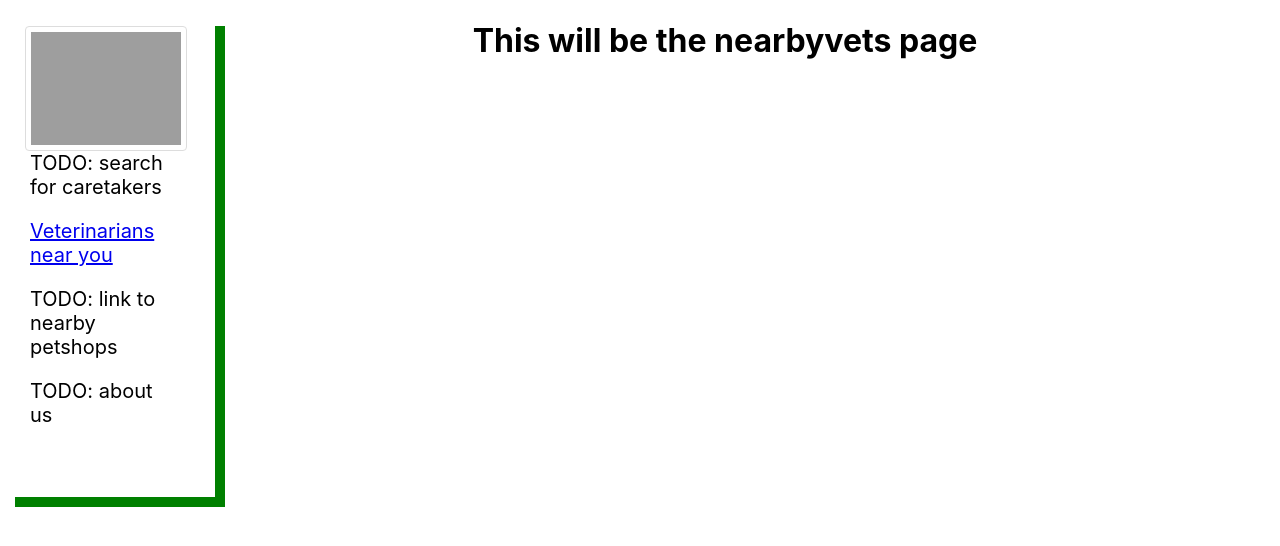
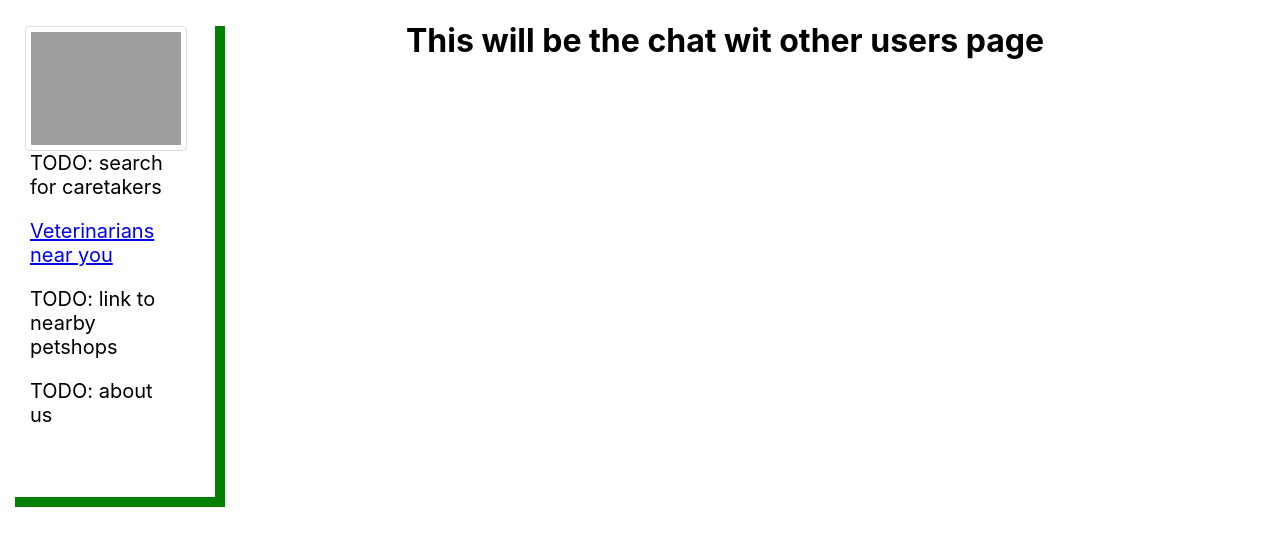
Before and after one commit to Patrick-L-89/portfolio-care2pets, a React (Create React App) app: page /nearbyvets in a window 1280 px wide. Shown: the top 546 px of the page. Built offline with nearby package versions, Linux system fonts and the light colour scheme.

Commit message:
Made the page where the caht app will be

```diff
--- a/src/pages/NearbyVets/NearbyVets.js
+++ b/src/pages/NearbyVets/NearbyVets.js
@@ -3,7 +3,7 @@ import React from "react";
 export default function NearbyVets() {
   return (
     <div>
-      <h1>This will be the nearbyvets page</h1>
+      <h1>This will be the chat wit other users page</h1>
     </div>
   );
 }
```
